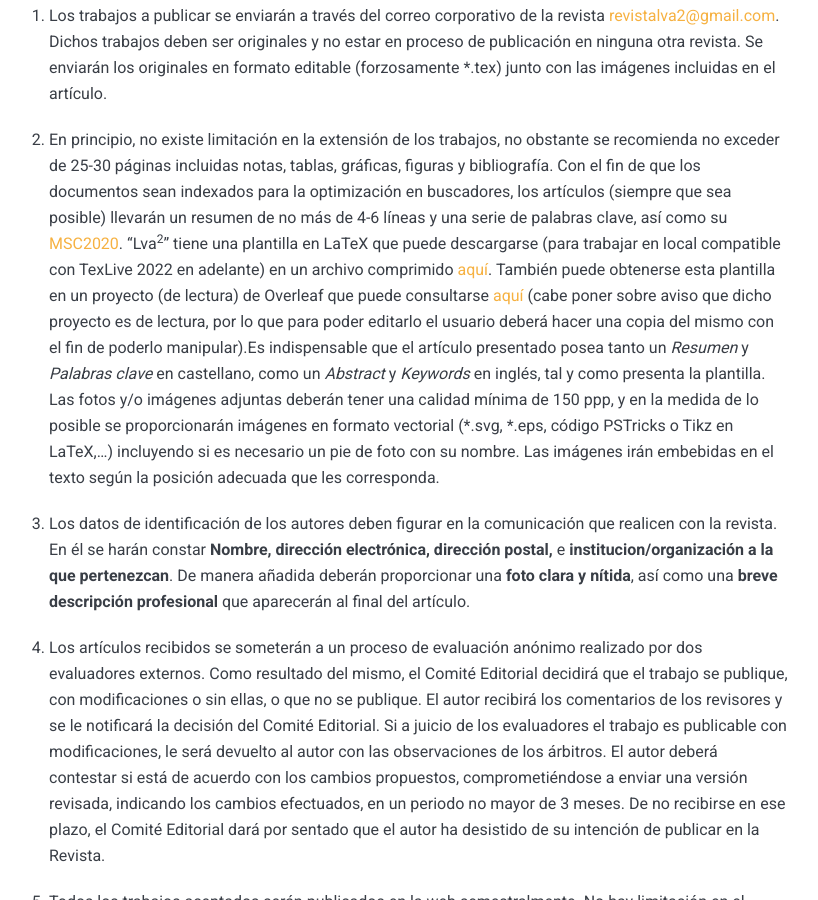
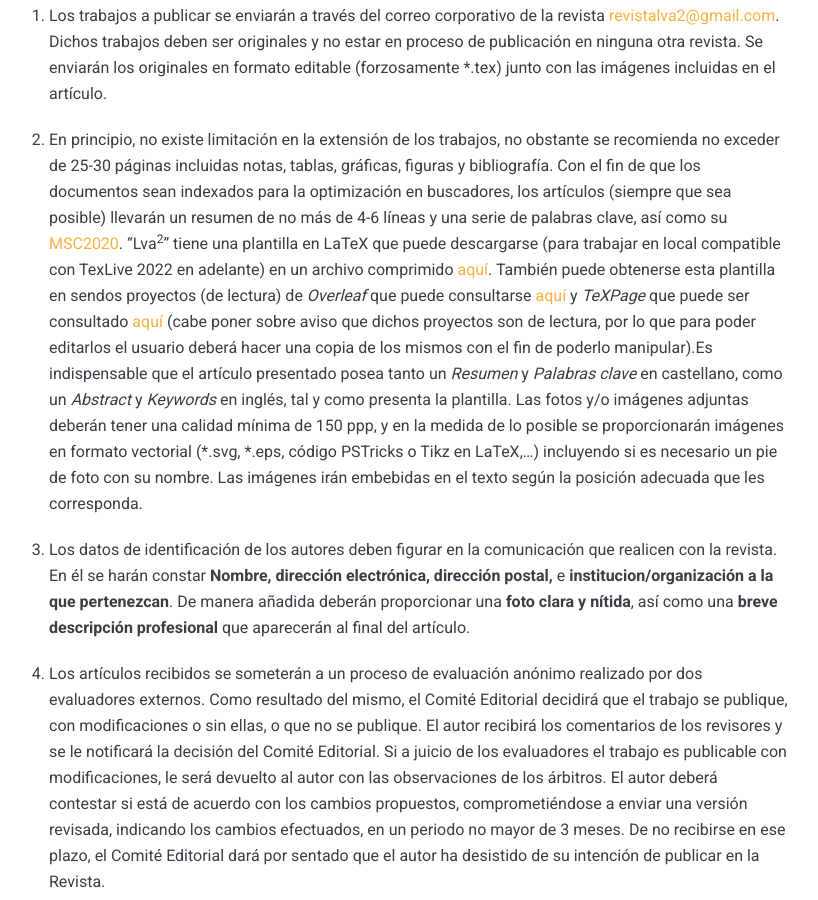
Before and after one commit to revistalva2/lva2.github.io, a Jekyll site: the page built from _pages/02-normas_publicacion.markdown, in a window 1280 px wide and 900 px high, scrolled down 364 px. Shown: the whole window, without its empty margins (231-1049 px from the left). Built offline with Jekyll 4.4.1, drawn with Linux system fonts in a browser that asks for light colours; nearby versions of some CDN libraries.

Commit message:
Update 02-normas_publicacion.markdown

```diff
--- a/_pages/02-normas_publicacion.markdown
+++ b/_pages/02-normas_publicacion.markdown
@@ -11,7 +11,7 @@
 1. Los trabajos a publicar se enviarán a través del correo corporativo de la revista [revistalva2@gmail.com](mailto:revistalva2@gmail.com). Dichos trabajos deben ser originales y no estar en proceso de publicación en ninguna otra revista. Se enviarán los originales en formato editable (forzosamente *.tex) junto con las imágenes incluidas en el artículo.
 
 2. En principio, no existe limitación en la extensión de los trabajos, no obstante se recomienda no exceder de 25-30 páginas incluidas notas, tablas, gráficas, figuras y bibliografía. Con el fin de que los documentos sean indexados para la optimización en buscadores, los artículos (siempre que sea posible) llevarán un resumen de no más de 4-6 líneas y una serie de palabras clave, así como su [MSC2020](https://msc2020.org){:target="_blank"}.
-"Lva<sup>2</sup>" tiene una plantilla en LaTeX que puede descargarse (para trabajar en local compatible con TexLive 2022 en adelante) en un archivo comprimido [aquí](https://drive.google.com/file/d/16yJ5cu1Wjj44Z4TCRYDmDnOQdFj-33Qp){:target="_blank"}. También puede obtenerse esta plantilla en un proyecto (de lectura) de Overleaf que puede consultarse [aquí](https://www.overleaf.com/read/gwptkfqtbnjz#46ffd8){:target="_blank"} (cabe poner sobre aviso que dicho proyecto es de lectura, por lo que para poder editarlo el usuario deberá hacer una copia del  mismo con el fin  de poderlo manipular).Es indispensable que el artículo presentado posea tanto un *Resumen* y *Palabras clave* en castellano, como un *Abstract* y *Keywords* en inglés, tal y como presenta la plantilla.
+"Lva<sup>2</sup>" tiene una plantilla en LaTeX que puede descargarse (para trabajar en local compatible con TexLive 2022 en adelante) en un archivo comprimido [aquí](https://drive.google.com/file/d/16yJ5cu1Wjj44Z4TCRYDmDnOQdFj-33Qp){:target="_blank"}. También puede obtenerse esta plantilla en sendos proyectos (de lectura) de *Overleaf* que puede consultarse [aquí](https://www.overleaf.com/read/gwptkfqtbnjz#46ffd8){:target="_blank"} y *TeXPage* que puede ser consultado [aquí](https://www.texpage.com/share/6b998b122b8d48a589772e49a3a15210){:target="_blank"}  (cabe poner sobre aviso que dichos proyectos son de lectura, por lo que para poder editarlos el usuario deberá hacer una copia de los  mismos con el fin de poderlo manipular).Es indispensable que el artículo presentado posea tanto un *Resumen* y *Palabras clave* en castellano, como un *Abstract* y *Keywords* en inglés, tal y como presenta la plantilla.
 Las fotos y/o imágenes adjuntas deberán tener una calidad mínima de 150 ppp, y en la medida de lo posible se proporcionarán imágenes en formato vectorial (*.svg, *.eps, código PSTricks o Tikz en LaTeX,...) incluyendo si es necesario un pie de foto con su nombre. Las imágenes irán embebidas en el texto según la posición adecuada que les corresponda.
 
 3. Los datos de identificación de los autores deben figurar en la comunicación que realicen con la revista. En él se harán constar <b>Nombre, dirección electrónica, dirección postal,</b> e <b>institucion/organización a la que pertenezcan</b>. De manera añadida deberán proporcionar una <b>foto clara y nítida</b>, así como una <b>breve descripción profesional</b> que aparecerán al final del artículo.
```
